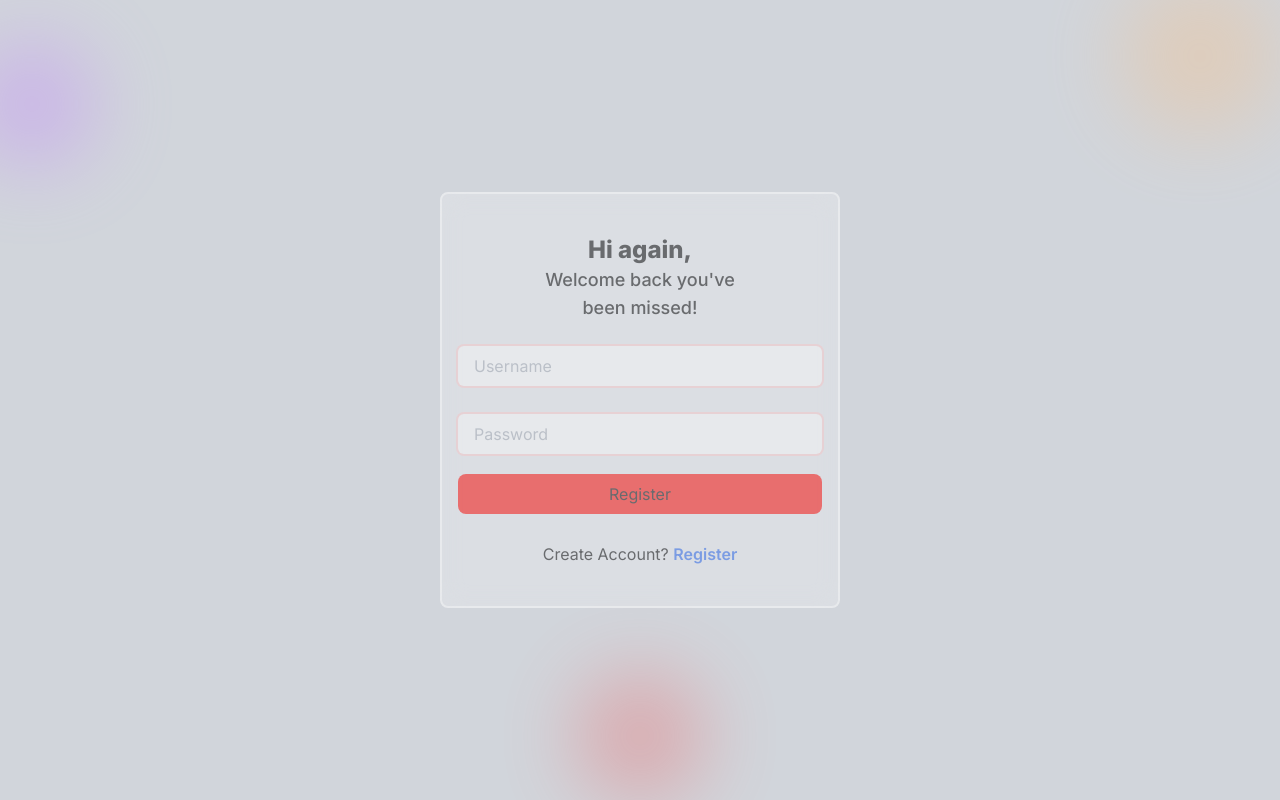
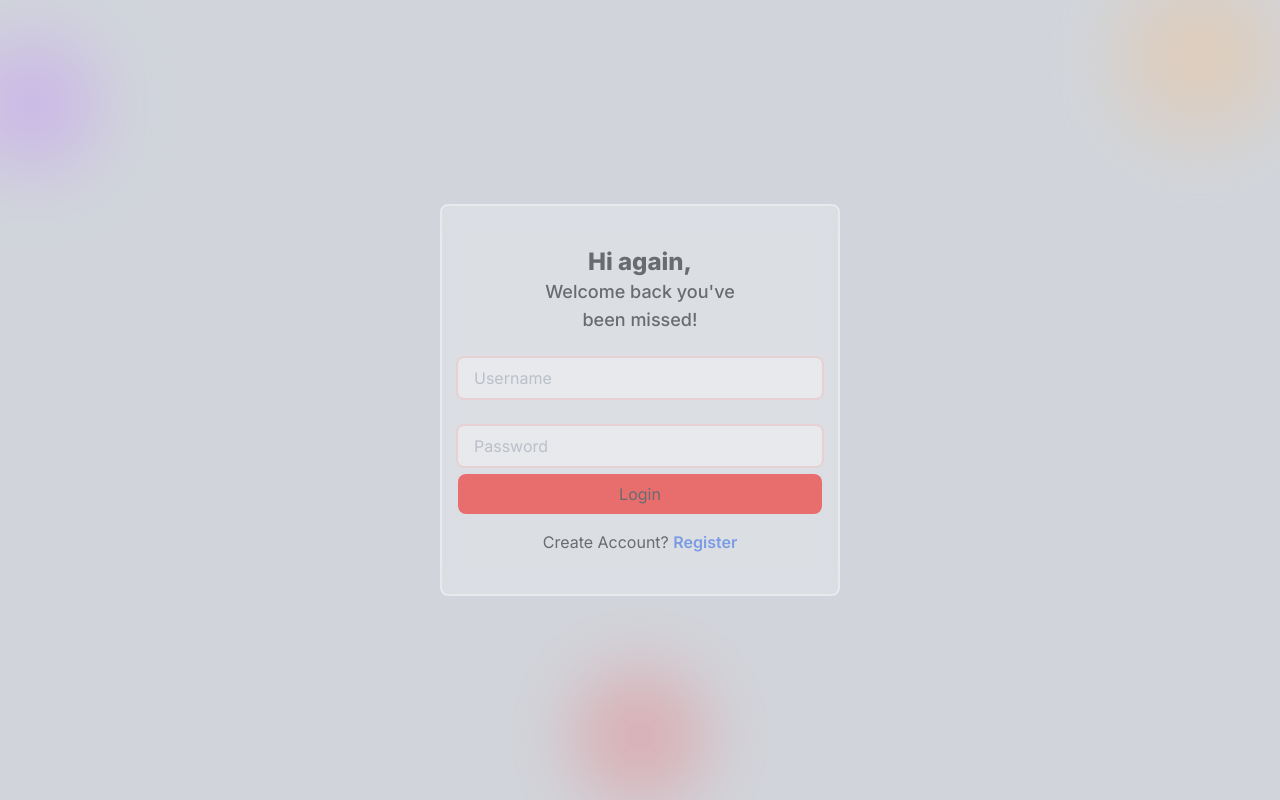
Before and after one commit to achu-BSL/chatiee, a Next.js app in the folder client/: page /login in a window 1280 px wide. Built offline with nearby package versions, Linux system fonts and the light colour scheme.

Commit message:
feat(login submit handler)

```diff
--- a/client/src/app/(auth)/login/page.tsx
+++ b/client/src/app/(auth)/login/page.tsx
@@ -1,8 +1,34 @@
+'use client'
+
 import Link from "next/link";
+import { FormEvent } from "react";
 
 export default function Login() {
+  const submitHandler = async (e: FormEvent<HTMLFormElement>) => {
+    e.preventDefault();
 
-    const submitHandler = () => {}
+    const formData = new FormData(e.currentTarget);
+    const body = {
+      username: formData.get('username'),
+      password: formData.get('password')
+    }
+
+    const response = await fetch("http://chatiee.dev/api/auth/login", {
+      method: "POST",
+      headers: {
+        'Content-Type': 'application/json',
+      },
+      body: JSON.stringify(body),
+      credentials: 'include'
+    });
+
+    if (response.ok) {
+      console.log("Loggin success");
+    } else {
+      console.log("ERR");
+      console.log(await response.json());
+    }
+  };
 
   return (
     <div className="relative flex justify-center items-center bg-gray-300 min-h-screen px-2">
@@ -18,15 +44,19 @@ export default function Login() {
           </p>
         </div>
         <div className="flex-1 flex flex-col gap-3 justify-evenly">
+          <form onSubmit={submitHandler}>
             <div className="flex-1 flex flex-col gap-3 justify-center">
               <div className="py-2">
                 <input
+                  name="username"
                   placeholder="Username"
                   className="w-full text-black py-2 px-4 ring-red-200 ring-2 rounded-md backdrop-blur-sm opacity-90 focus:outline-red-400"
                 />
               </div>
               <div className="py-2">
                 <input
+                  type="password"
+                  name="password"
                   placeholder="Password"
                   className="w-full text-black py-2 px-4 ring-red-200 ring-2 rounded-md backdrop-blur-sm opacity-90 focus:outline-red-400"
                 />
@@ -34,17 +64,21 @@ export default function Login() {
             </div>
             <div>
               <button className="bg-[#ff0700] py-2 rounded-lg w-full">
-              Register
+                Login
               </button>
             </div>
             <div className="py-4 text-black">
               <p className="text-center">
                 Create Account?{" "}
-              <Link className="font-semibold text-blue-600" href={"/register"}>
+                <Link
+                  className="font-semibold text-blue-600"
+                  href={"/register"}
+                >
                   Register
                 </Link>
               </p>
             </div>
+          </form>
         </div>
       </div>
     </div>
```
Lines whose indentation alone changed are shown as unchanged.
